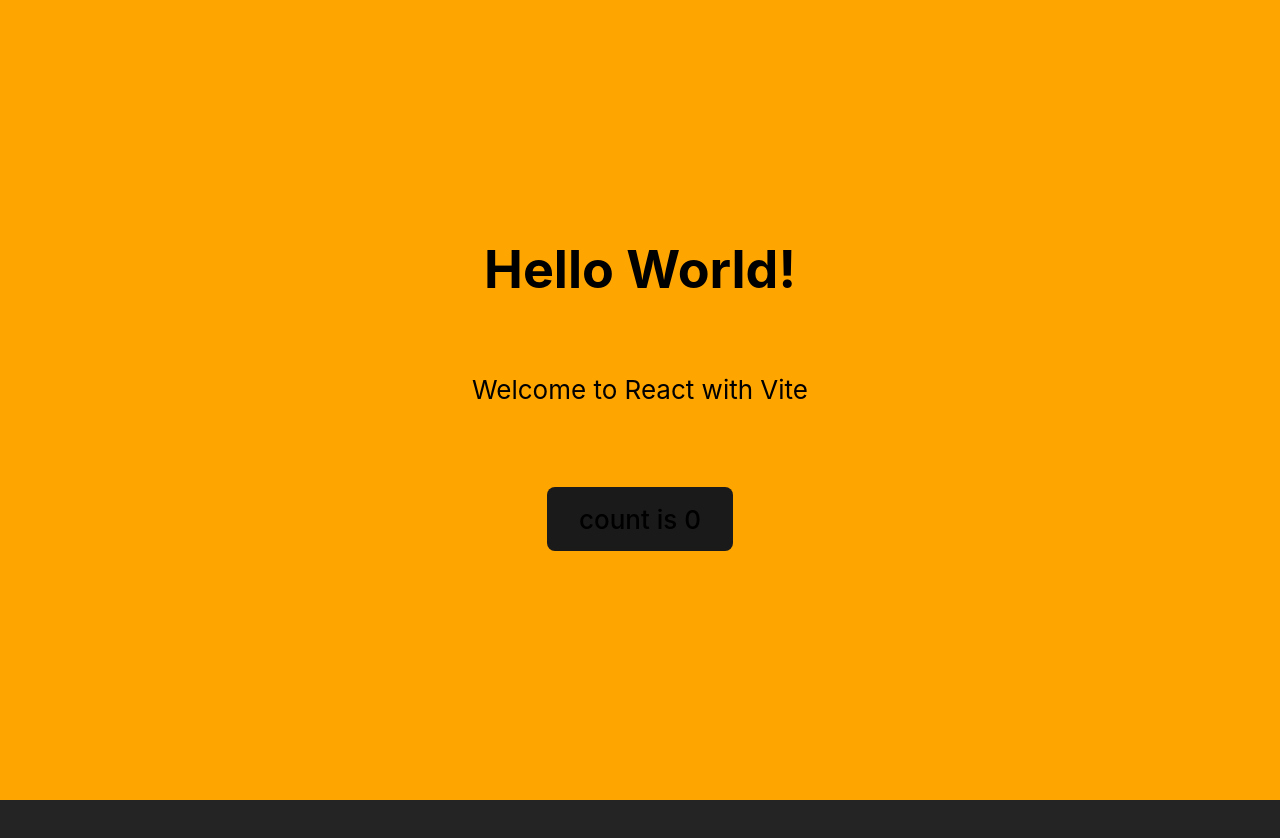
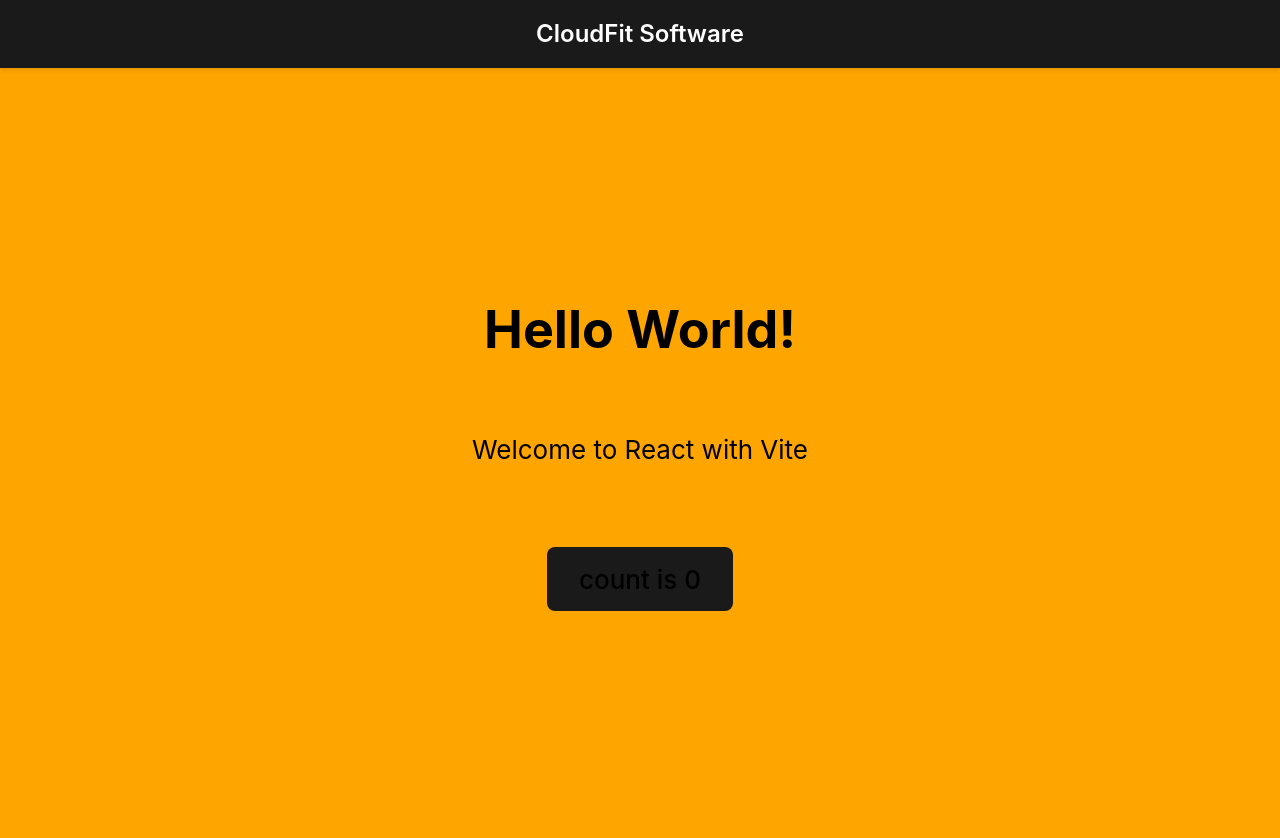
Before and after one commit to sam2k13/react-hello-world, a React (Vite) app: page / in a window 1280 px wide. Shown: the top 838 px of the page. Before the commit the page ends 800 px from the top, so only its background shows below. Built offline with nearby package versions, Linux system fonts and the light colour scheme.

Commit message:
Add CloudFit Software navbar at top of page

```diff
--- a/src/App.css
+++ b/src/App.css
@@ -1,5 +1,23 @@
 .App {
   text-align: center;
+}
+
+.navbar {
+  background-color: #1a1a1a;
+  color: white;
+  padding: 1rem 2rem;
+  position: fixed;
+  top: 0;
+  left: 0;
+  right: 0;
+  z-index: 1000;
+  box-shadow: 0 2px 4px rgba(0,0,0,0.1);
+}
+
+.navbar h1 {
+  margin: 0;
+  font-size: 1.5rem;
+  font-weight: 600;
 }
 
 .App-header {
@@ -11,6 +29,7 @@
   justify-content: center;
   font-size: calc(10px + 2vmin);
   color: black;
+  padding-top: 60px;
 }
 
 .card {
--- a/src/App.jsx
+++ b/src/App.jsx
@@ -6,6 +6,9 @@ function App() {
 
   return (
     <div className="App">
+      <nav className="navbar">
+        <h1>CloudFit Software</h1>
+      </nav>
       <header className="App-header">
         <h1>Hello World!</h1>
         <p>Welcome to React with Vite</p>
```
